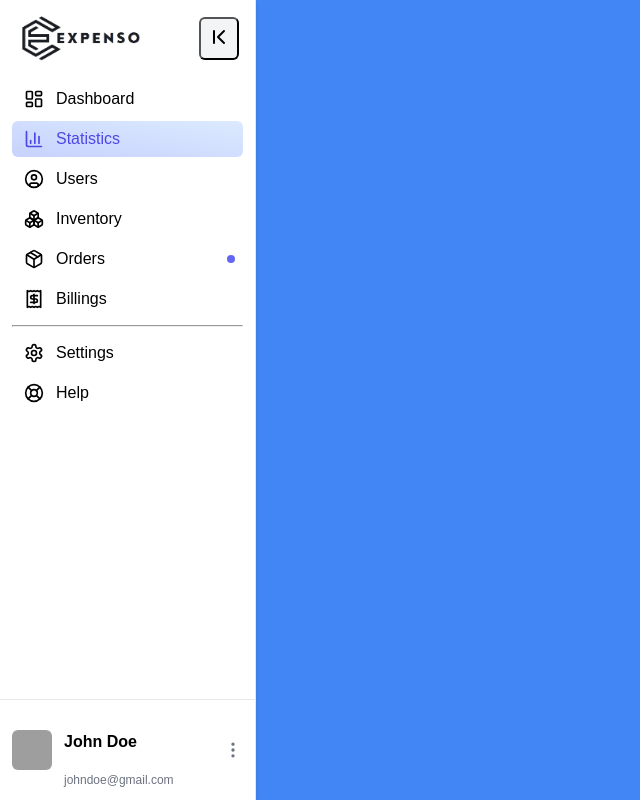
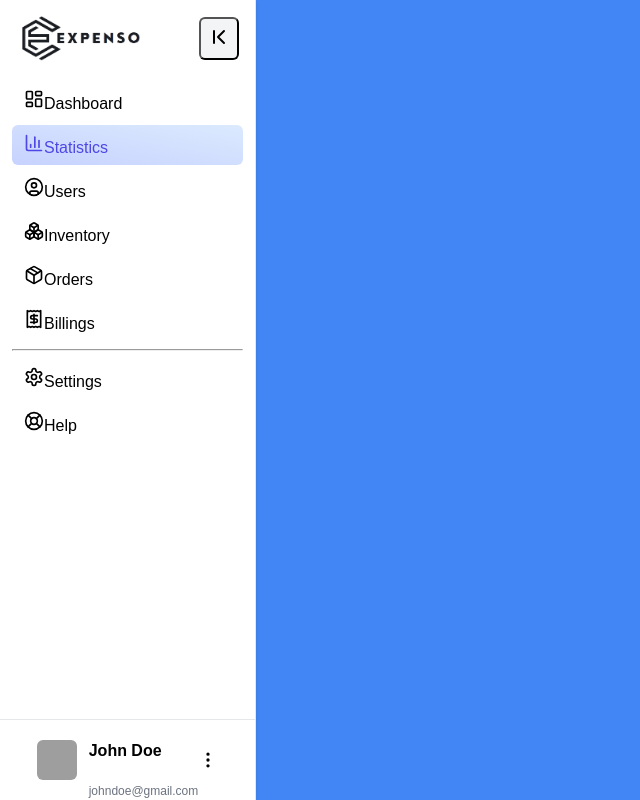
Before and after one commit to HassanKashif-pro/Expense-Tracker, a React (Vite) app in the folder my-react-app/: page /home in a window 1280 px wide. Shown: the whole page, without its empty margins (0-640 px from the left). Built offline with nearby package versions, Linux system fonts and the light colour scheme; grey boxes are pictures that could not be loaded; a web font is replaced by a local one.

Commit message:
(webapp): Styling for the Navbar

```diff
--- a/my-react-app/src/styles/Sidebar.css
+++ b/my-react-app/src/styles/Sidebar.css
@@ -2,6 +2,11 @@
 .sidebar {
   height: 100vh;
   width: 20%;
+  transition: width 0.3s;
+}
+
+.sidebar--collapsed {
+  width: 4rem; /* Adjust as necessary for collapsed width */
 }
 
 .sidebar__nav {
@@ -31,6 +36,7 @@
   width: 8rem;
 }
 
+/* Toggle button */
 .sidebar__toggle-button {
   padding: 0.375rem;
   border-radius: 0.375rem;
@@ -42,7 +48,7 @@
   background-color: #e5e7eb;
 }
 
-  /* Menu */
+/* Sidebar menu */
 .sidebar__menu {
   flex: 1;
   padding: 0 0.75rem;
@@ -69,62 +75,44 @@
   color: #4f46e5;
 }
 
-  .sidebar__item-content {
-    display: flex;
-    align-items: center;
+/* Collapsed sidebar items */
+.sidebar--collapsed .sidebar__item-content {
+  justify-content: center;
 }
 
-  .sidebar__item-text {
-    margin-left: 0.75rem;
+.sidebar--collapsed .sidebar__item-text {
+  width: 0;
   overflow: hidden;
-    transition: width 0.3s;
+  white-space: nowrap;
+  visibility: hidden;
 }
 
-  .sidebar__item-text--expanded {
-    width: 13rem;
-  }
-
-  /* Alert dot */
-  .sidebar__alert-dot {
-    position: absolute;
-    right: 0.5rem;
-    width: 0.5rem;
-    height: 0.5rem;
-    border-radius: 50%;
-    background-color: #6366f1;
-  }
-
-  .sidebar__alert-dot--collapsed {
-    top: 0.5rem;
-  }
-
-  /* Tooltip for collapsed sidebar */
 .sidebar__tooltip {
   position: absolute;
   left: 100%;
-    margin-left: 1.5rem;
+  margin-left: 1rem;
   padding: 0.25rem 0.5rem;
   background-color: #c7d2fe;
   color: #3730a3;
   font-size: 0.875rem;
   border-radius: 0.375rem;
-    opacity: 0.2;
-    transform: translateX(-0.75rem);
+  opacity: 0;
   visibility: hidden;
   transition: opacity 0.3s, transform 0.3s;
 }
 
-  .sidebar__item:hover .sidebar__tooltip {
+.sidebar--collapsed .sidebar__item:hover .sidebar__tooltip {
   visibility: visible;
   opacity: 1;
-    transform: translateX(0);
+  transform: translateX(0.5rem);
 }
 
 /* Footer section */
 .sidebar__footer {
   display: flex;
+  height: 80px;
   align-items: center;
-    padding: 0.75rem;
+  justify-content: center;
   border-top: 1px solid #e5e7eb;
 }
 
@@ -135,19 +123,20 @@
 }
 
 .sidebar__user-info {
+  height: 40px;
   display: flex;
-    justify-content: space-between;
   align-items: center;
   transition: width 0.3s, margin-left 0.3s;
 }
 
 .sidebar__user-info--expanded {
-    width: 13rem;
   margin-left: 0.75rem;
 }
 
-  .sidebar__user-text {
-    line-height: 1rem;
+.sidebar--collapsed .sidebar__user-info {
+  width: 0;
+  overflow: hidden;
+  visibility: hidden;
 }
 
 .sidebar__user-name {
@@ -158,7 +147,3 @@
   font-size: 0.75rem;
   color: #6b7280;
 }
-
-  .sidebar__more-icon {
-    color: #6b7280;
-  }
```
Lines whose indentation alone changed are shown as unchanged.
